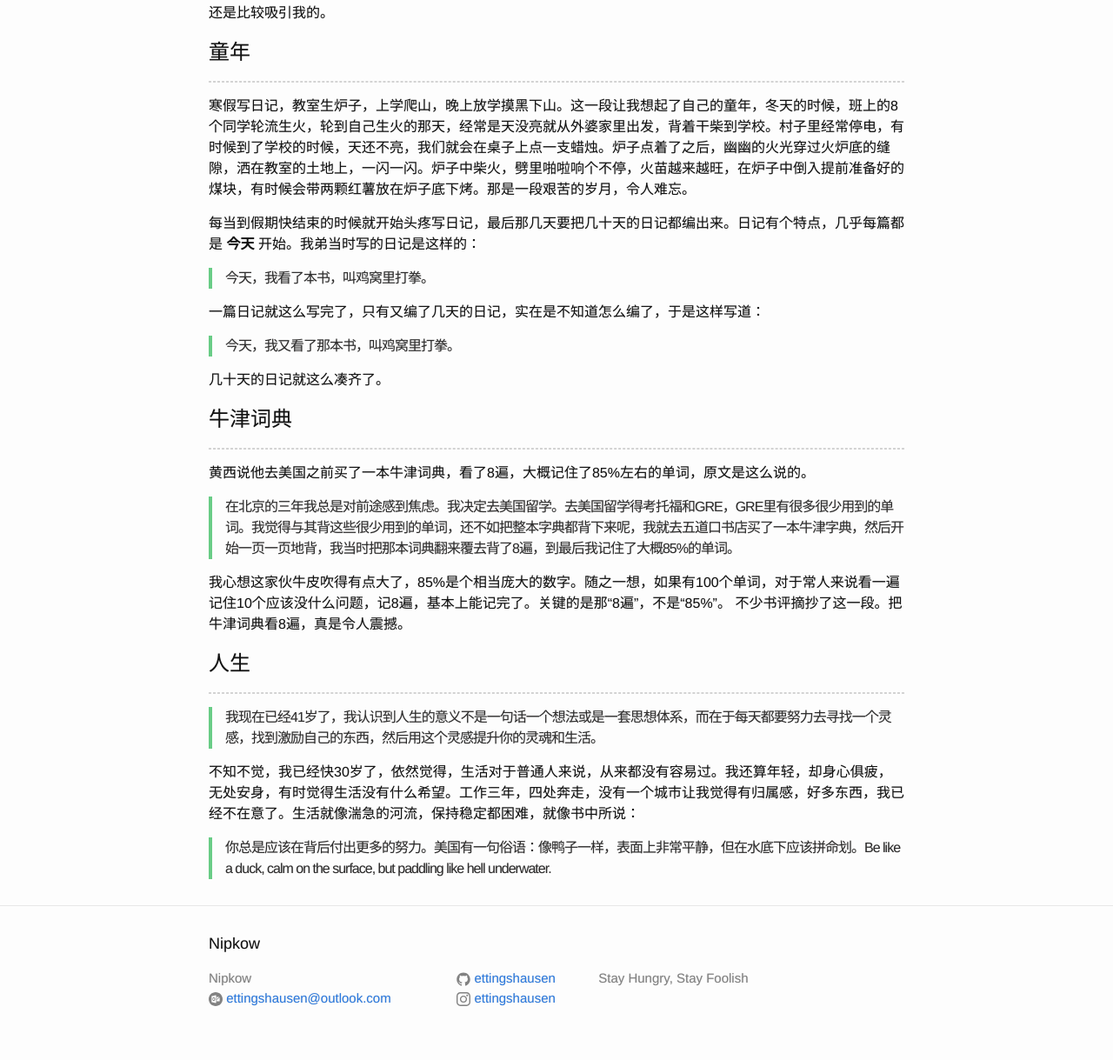
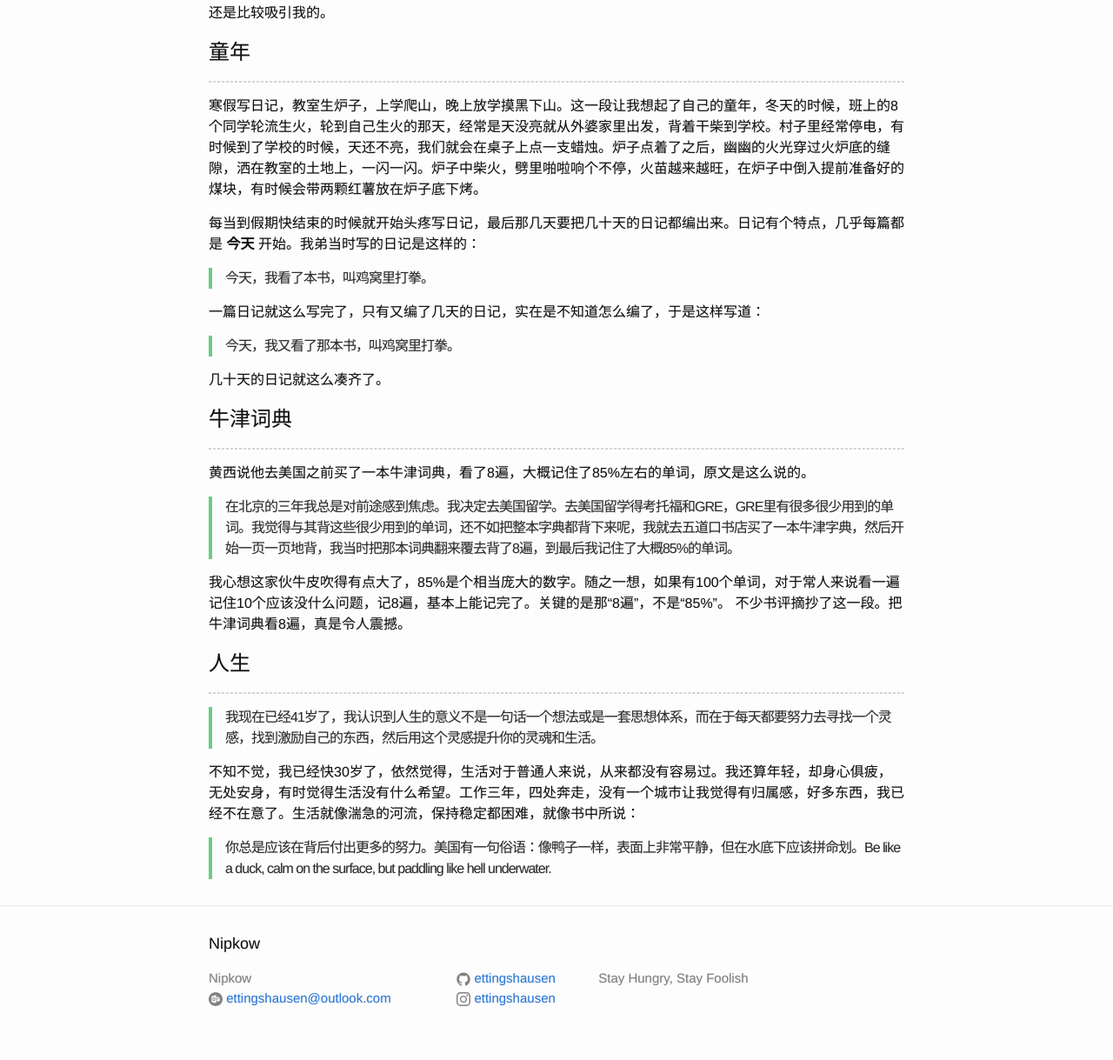
Before and after one commit to ettingshausen/ettingshausen.github.io, a Jekyll site: the page built from _posts/2014-03-16-joe-wong.md, in a window 1280 px wide. Shown: the part 509-1728 px from the top of the page at 87% size. Built offline with Jekyll 4.4.1, drawn with Linux system fonts in a browser that asks for light colours.

Commit message:
typos fix

```diff
--- a/_posts/2014-03-16-joe-wong.md
+++ b/_posts/2014-03-16-joe-wong.md
@@ -15,7 +15,7 @@
 如果你觉得这是一本流水账，逻辑也布局也不够严密。 好吧，其实我也有这种感觉。 但是，一开始的童年经历，还是比较吸引我的。
 # 童年
 ---
-寒假写日记，教室生炉子，上学爬山，晚上放学摸黑下山。这一段让我想起了自己的童年，冬天的时候，班上的8个同学轮流生火，轮到自己生火的那天，经常是天没亮就从外婆家里出发，背着干柴到学校。村子里经常停电，有时候到了学校的时候，天还不亮，我们就会在桌子上点一支蜡烛。炉子点着了之后，幽幽的火光穿过火炉底的缝隙，洒在教室的土地上，一闪一闪。炉子中柴火，劈里啪啦响个不停，火苗越来越旺，在炉子中倒入提前准备好的煤块，有时候会带两颗红薯放在炉子底下烤。那是一段艰苦的岁月，令人难忘。
+寒假写日记，教室生炉子，上学爬山，晚上放学摸黑下山。这一段让我想起了自己的童年，冬天的时候，班上的8个同学轮流生火，轮到自己生火的那天，经常是天没亮就从外婆家里出发，背着干柴到学校。村子里经常停电，有时候到了学校的时候，天还不亮，我们就会在桌子上点一支蜡烛。炉子点着了之后，幽幽的火光穿过火炉底的缝隙，洒在教室的土地上，一闪一闪。炉子中柴火，劈里啪啦响个不停，火苗越来越旺，在炉子中倒入提前准备好的煤块，有时候会带两颗红薯放在炉子底下烤。
 
 每当到假期快结束的时候就开始头疼写日记，最后那几天要把几十天的日记都编出来。日记有个特点，几乎每篇都是 **今天** 开始。我弟当时写的日记是这样的：
 >今天，我看了本书，叫鸡窝里打拳。
```
